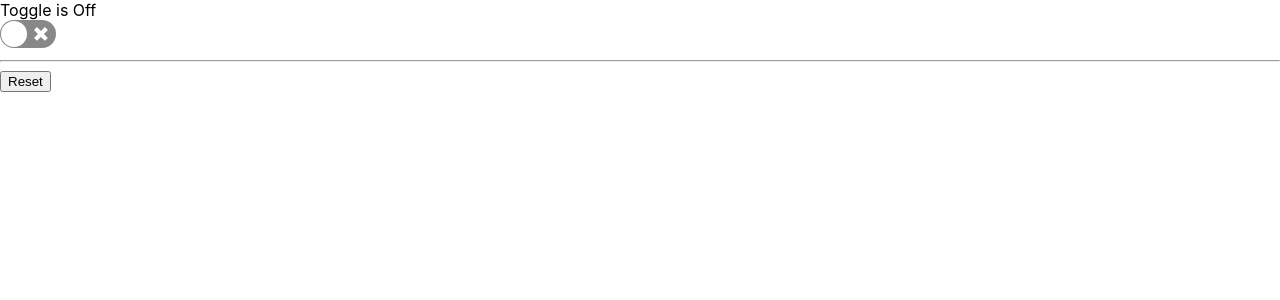
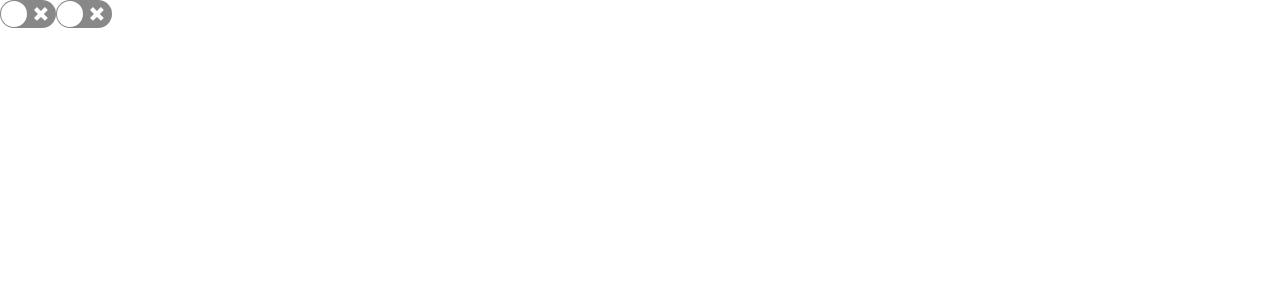
Before and after one commit to Yacarreon93/training-advanced-react-component-patterns, a React (Create React App) app: page / in a window 1280 px wide. Shown: the top 300 px of the page. Built offline with nearby package versions, Linux system fonts and the light colour scheme.

Commit message:
[LS11] Create playground

```diff
--- a/src/App.js
+++ b/src/App.js
@@ -1,6 +1,6 @@
 import React from 'react';
 
-import Lesson from './lessons/lesson10';
+import Lesson from './lessons/lesson11';
 
 function App() {
   return (
--- /dev/null
+++ b/src/lessons/lesson11.js
@@ -0,0 +1,94 @@
+import React, { Component } from 'react';
+
+import Switch from '../Switch';
+
+const callAll = (...fns) => (...args) => fns.forEach(fn => fn && fn(...args));
+
+class Toggle extends Component {
+  static defaultProps = {
+    initialOn: false,
+    onReset: () => {},
+    stateReducer: (state, changes) => changes,
+  };
+
+  static stateChangeTypes = {
+    reset: '__reset__',
+    toggle: '__toggle__',
+  };
+
+  initialState = { on: this.props.initialOn };
+
+  state = this.initialState;
+
+  internalSetState(changes, callback) {
+    this.setState(state => {
+      const changesObject = typeof changes === 'function' ? changes(state) : changes;
+
+      const reducedChanges = this.props.stateReducer(state, changesObject);
+
+      /*
+        Ignore "type" to avoid re-render unnecessarily.
+      */
+      const { type: ignoredType, ...onlyChanges } = reducedChanges;
+
+      return onlyChanges;
+    }, callback);
+  }
+
+  toggle = ({ type = Toggle.stateChangeTypes.toggle } = {}) => this.internalSetState(({ on }) => ({
+    type,
+    on: !on,
+  }), () => this.props.onToggle(this.state.on));
+
+  reset = () => this.internalSetState({
+    ...this.initialState,
+    type: Toggle.stateChangeTypes.reset,
+  }, () => this.props.onReset(this.state.on));
+
+  getStateAndHelpers() {
+    return {
+      on: this.state.on,
+      reset: this.reset,
+      toggle: this.toggle,
+      getTogglerProps: this.getTogglerProps,
+    };
+  }
+
+  getTogglerProps = ({ onClick, ...props }) => ({
+    onClick: callAll(onClick, () => this.toggle()),
+    onChange: () => this.toggle(),
+    'aria-pressed': this.state.on,
+    ...props,
+  });
+
+  render() {
+    return this.props.children
+      ? this.props.children(this.getStateAndHelpers())
+      : <Switch {...this.getTogglerProps({ checked: this.getStateAndHelpers().on })} />;
+  }
+}
+
+class Usage extends Component {
+  initialState = { bothOn: false };
+
+  state = this.initialState;
+
+  handleToggle = on => this.setState(({ bothOn: on }));
+
+  render() {
+    const { bothOn } = this.state;
+
+    /*
+      The idea is to make both Toggles controlled by "bothOn".
+      The Toggle "on" prop is ignored for now.
+    */
+    return (
+      <div>
+        <Toggle on={bothOn} onToggle={this.handleToggle} />
+        <Toggle on={bothOn} onToggle={this.handleToggle} />
+      </div>
+    );
+  }
+}
+
+export default Usage;
```
Also changed, not shown: 1 other file (tests, documents, lock files or other folders).
